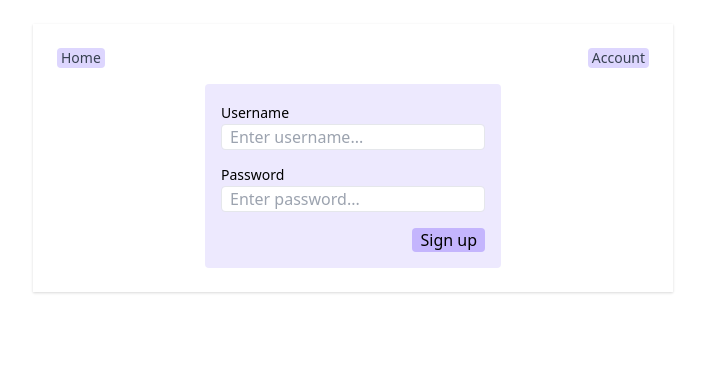
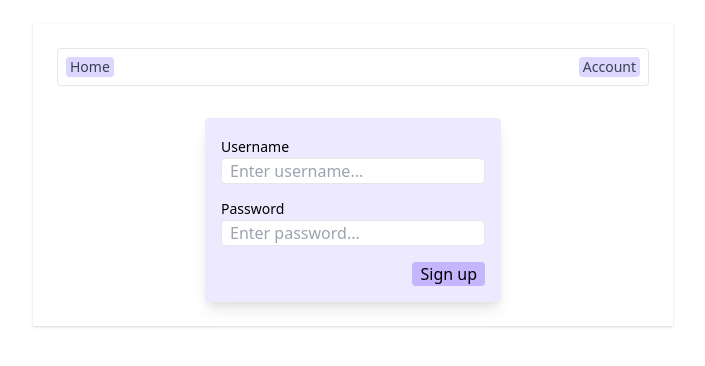
Before and after one commit to dit7ya/vite-react-project, a React (Vite) app in the folder client/: page /register in a window 1280 px wide. Shown: the top 366 px of the page, without its empty margins (287-992 px from the left). Built offline with nearby package versions, Linux system fonts and the light colour scheme.

Commit message:
Refactor and change styles.

```diff
--- a/client/src/App.jsx
+++ b/client/src/App.jsx
@@ -17,15 +17,15 @@ function App() {
       <div>
         <Router>
           <div className="mt-6 p-6 shadow subpixel-antialiased sm:w-1/2 m-auto">
-            <nav className="flex justify-between pb-4">
+            <nav className="flex justify-between border rounded mb-8 p-2">
               <div className="bg-purple-200 rounded pl-1 pr-1 text-sm text-gray-700">
                 <Link to="/">Home</Link>
               </div>
               <div className="bg-purple-200 rounded pl-1 pr-1 text-sm text-gray-700">
-
                 <Link to="/login">Account</Link>
               </div>
             </nav>
+
             <Switch>
               <Route path="/login">
                 <Login />
--- a/client/src/routes/Login.jsx
+++ b/client/src/routes/Login.jsx
@@ -8,11 +8,10 @@ const Login = () => {
     const { user, setUser } = useContext(UserContext);
 
     // Dont show login if already logged in
-    //
     const handleLogout = () => {
         window.localStorage.removeItem("token");
         setUser(null);
-        // window.location.reload()
+        window.location.reload()
     };
 
     const formik = useFormik({
@@ -54,7 +53,7 @@ const Login = () => {
     }
 
     return (
-        <div className="flex items-center min-h-screen">
+        <div className="flex items-center ">
             <div className="sm:w-1/2 m-auto ">
                 <form
                     className="rounded bg-purple-100 p-4 shadow-lg"
--- a/client/src/routes/Register.jsx
+++ b/client/src/routes/Register.jsx
@@ -25,12 +25,10 @@ const Register = () => {
         },
     });
 
-
-
+    let content
     if (submitted) {
-        return (
-
-            <div className="sm:w-1/2 m-auto rounded bg-purple-100 p-4 mt-10 ">
+        content =
+            (<div className="sm:w-1/2 m-auto rounded rounded bg-purple-100 p-4 shadow-lg ">
                 <h1>You have successfully registered.</h1>
                 {/* <button className="mt-4 pl-2 pr-2 rounded bg-purple-300">Logout</button> */}
                 <button className="pl-2 pr-2 mt-4 rounded bg-purple-300" type="submit">
@@ -39,12 +37,11 @@ const Register = () => {
                 </button>
 
             </div>)
-    }
-
-    return (
-        <form
+    } else {
+        content =
+            (<form
                 onSubmit={formik.handleSubmit}
-            className="sm:w-1/2 m-auto rounded bg-purple-100 p-4 "
+                className="sm:w-1/2 m-auto rounded bg-purple-100 p-4 shadow-lg"
             >
                 <div>
                     <label htmlFor="username" className="text-sm">
@@ -83,8 +80,16 @@ const Register = () => {
                         Sign up
         </button>
                 </div>
-        </form>
+            </form>)
+    }
+    return (
+
+        <div className="flex items-center" >
+            {content}
+        </div >
+
     )
+
 };
 
 export default Register;
```
Lines whose indentation alone changed are shown as unchanged.
